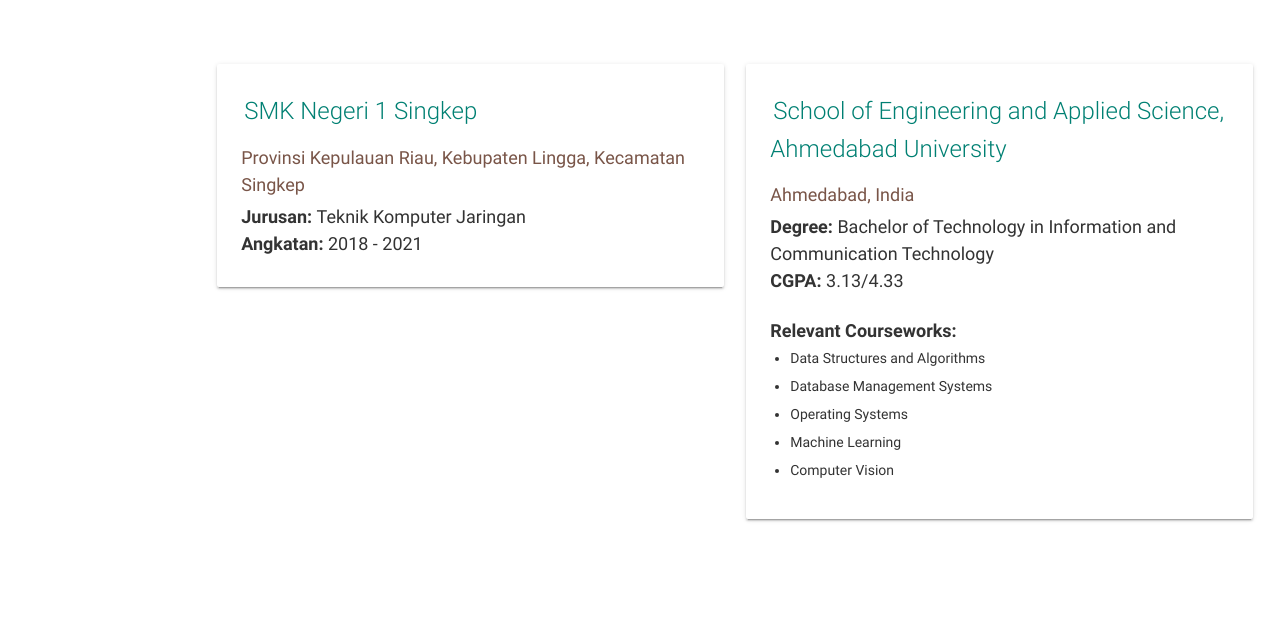
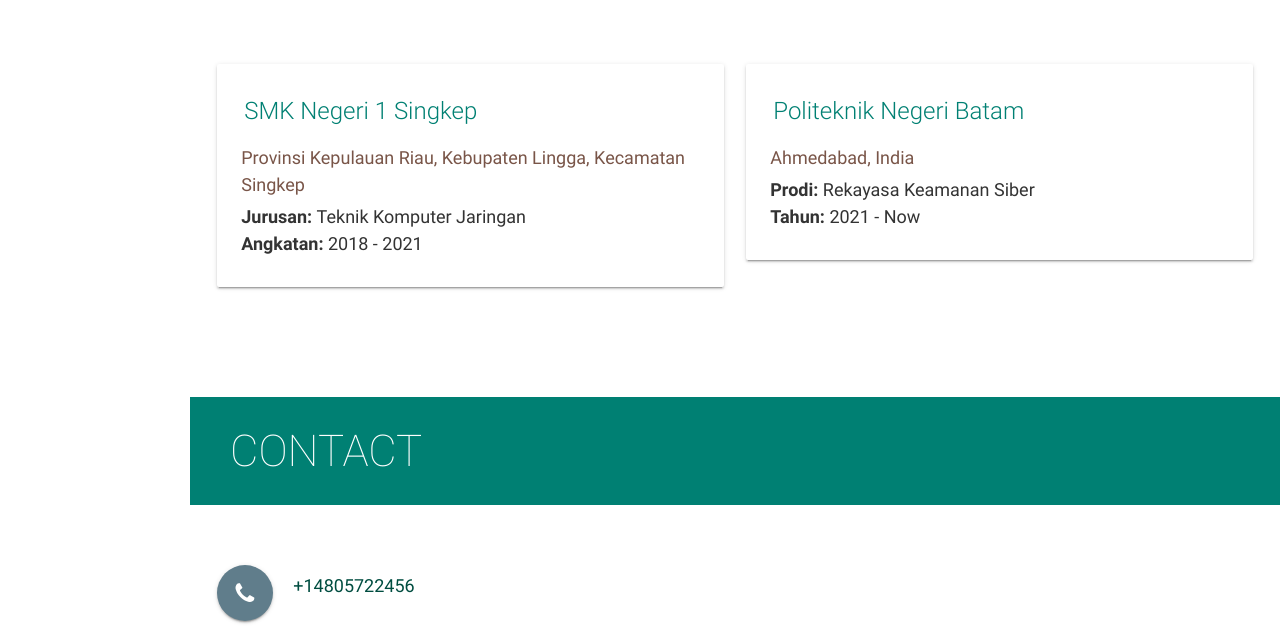
Before and after one commit to davprayogo/davprayogo.github.io, a plain HTML site: page index.html in a window 1280 px wide. Shown: the part 2831-3457 px from the top of the page. Drawn offline with nearby package versions, Linux system fonts and the light colour scheme.

Commit message:
Update index.html

```diff
--- a/index.html
+++ b/index.html
@@ -611,29 +611,14 @@
             <div class="card">
               <div class="card-content">
                 <p>
-                  <span class="card-title"><a href="https://ahduni.edu.in/academics/schools-centres/school-of-engineering-and-applied-science/" target="_blank" class="teal-text hoverline">School of Engineering and Applied Science, Ahmedabad
-                      University</a></span>
+                  <span class="card-title"><a href="https://www.polibatam.ac.id/" target="_blank" class="teal-text hoverline">Politeknik Negeri Batam</a></span>
                 </p>
                 <p class="brown-text">Ahmedabad, India</p>
                 <p>
-                  <b>Degree: </b>Bachelor of Technology in Information and Communication Technology
+                  <b>Prodi: </b>Rekayasa Keamanan Siber
                   <br>
-                  <b>CGPA: </b>3.13/4.33
+                  <b>Tahun: </b>2021 - Now
                 </p>
-
-                <ul>
-                  <p>
-                    <b>Relevant Courseworks:</b>
-                  <ul>
-                    <li>Data Structures and Algorithms</li>
-                    <li>Database Management Systems</li>
-                    <li>Operating Systems</li>
-                    <li>Machine Learning</li>
-                    <li>Computer Vision</li>
-                  </ul>
-                  </p>
-
-                </ul>
               </div>
             </div>
           </div>
```
